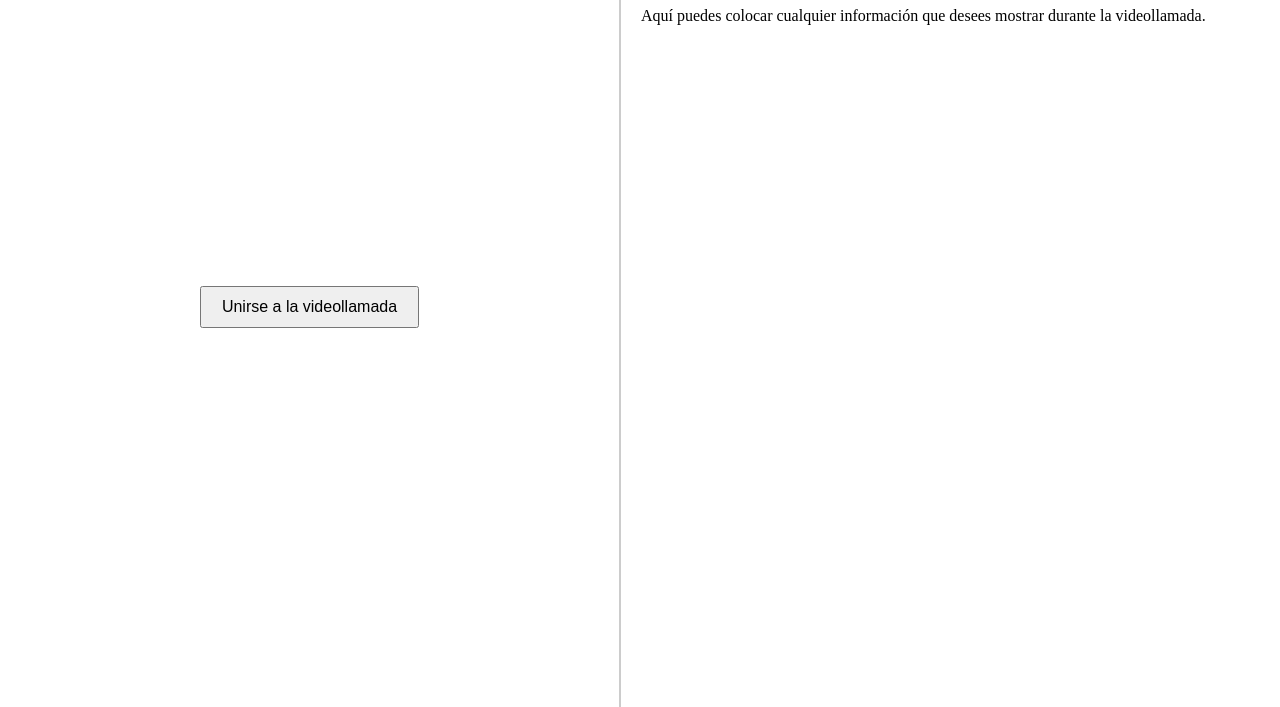
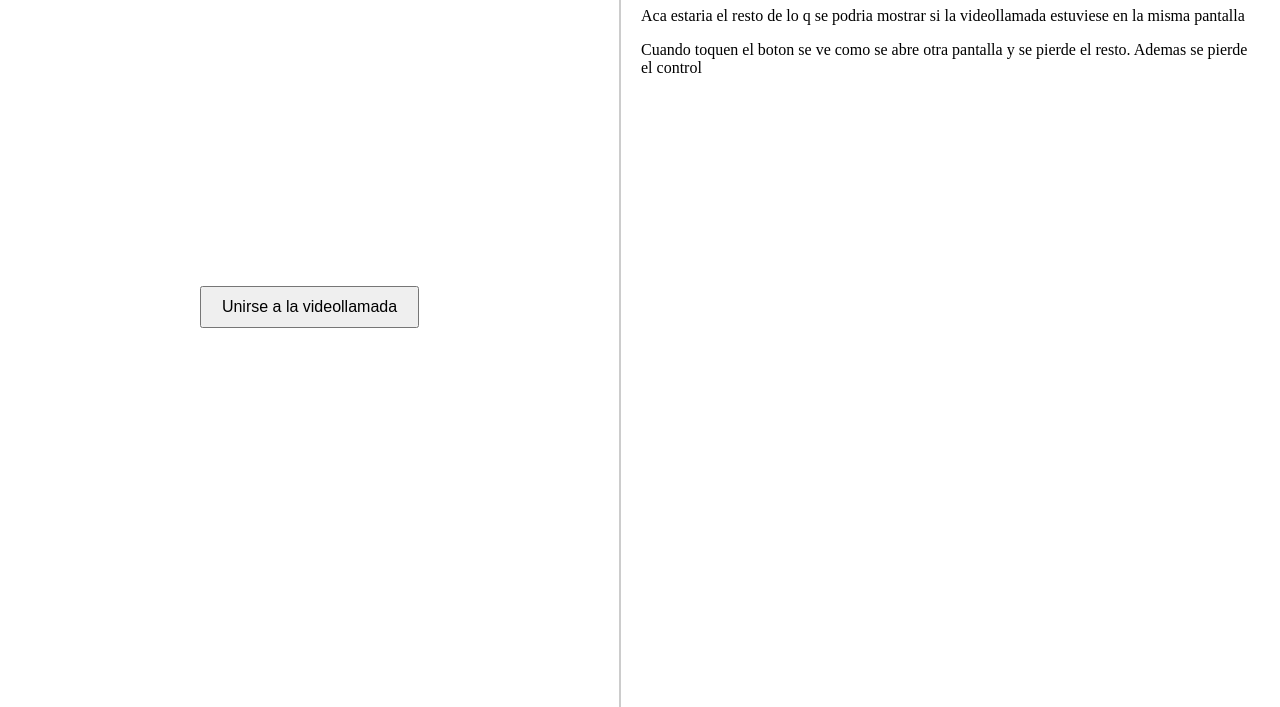
Before and after one commit to gjfresno/videocall-meet-poc, a plain HTML site: page index.html in a window 1280 px wide. Shown: the part 93-800 px from the top of the page. Drawn offline with Linux system fonts and the light colour scheme.

Commit message:
Agregue texto

```diff
--- a/index.html
+++ b/index.html
@@ -41,7 +41,8 @@
 <!-- Contenedor para información adicional -->
 <div id="extra-info">
     <h1>Información adicional</h1>
-    <p>Aquí puedes colocar cualquier información que desees mostrar durante la videollamada.</p>
+    <p>Aca estaria el resto de lo q se podria mostrar si la videollamada estuviese en la misma pantalla</p>
+    <p>Cuando toquen el boton se ve como se abre otra pantalla y se pierde el resto. Ademas se pierde el control</p>
     <!-- Más contenido -->
 </div>
 </body>
```
